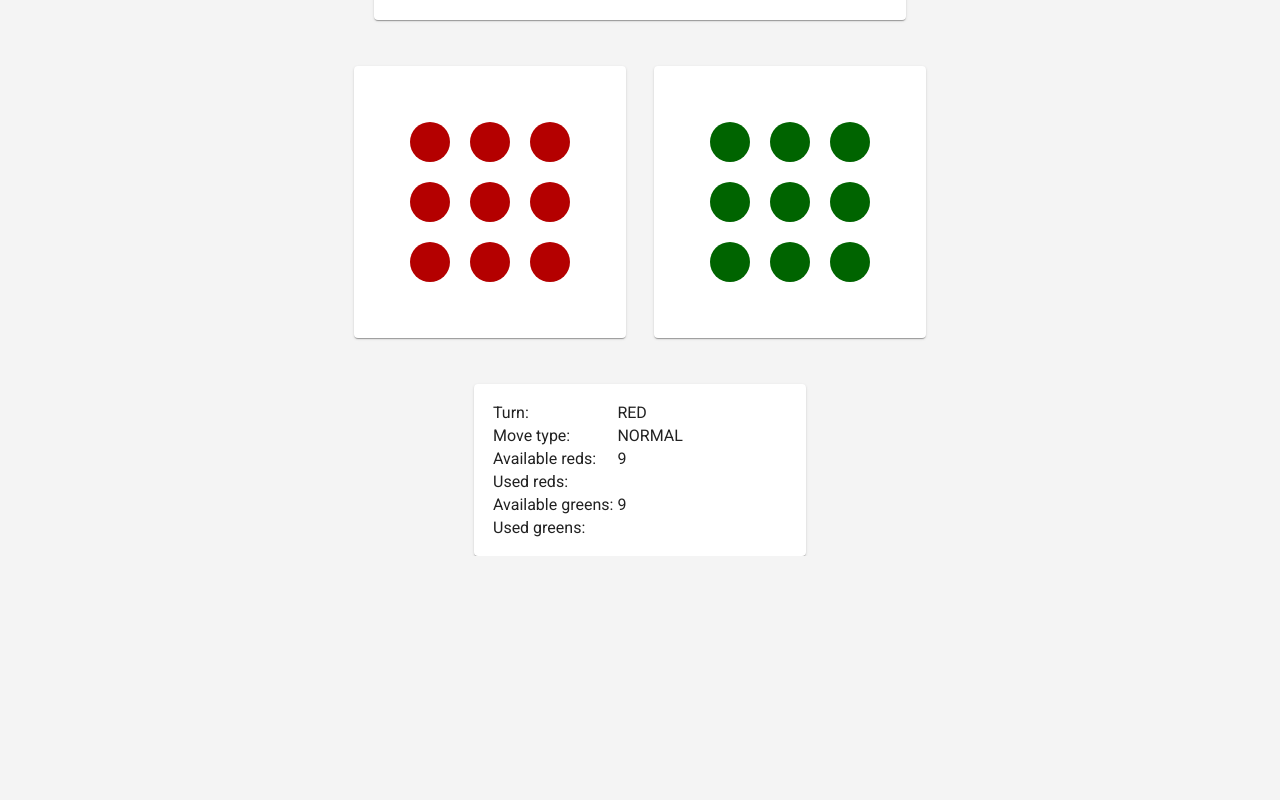
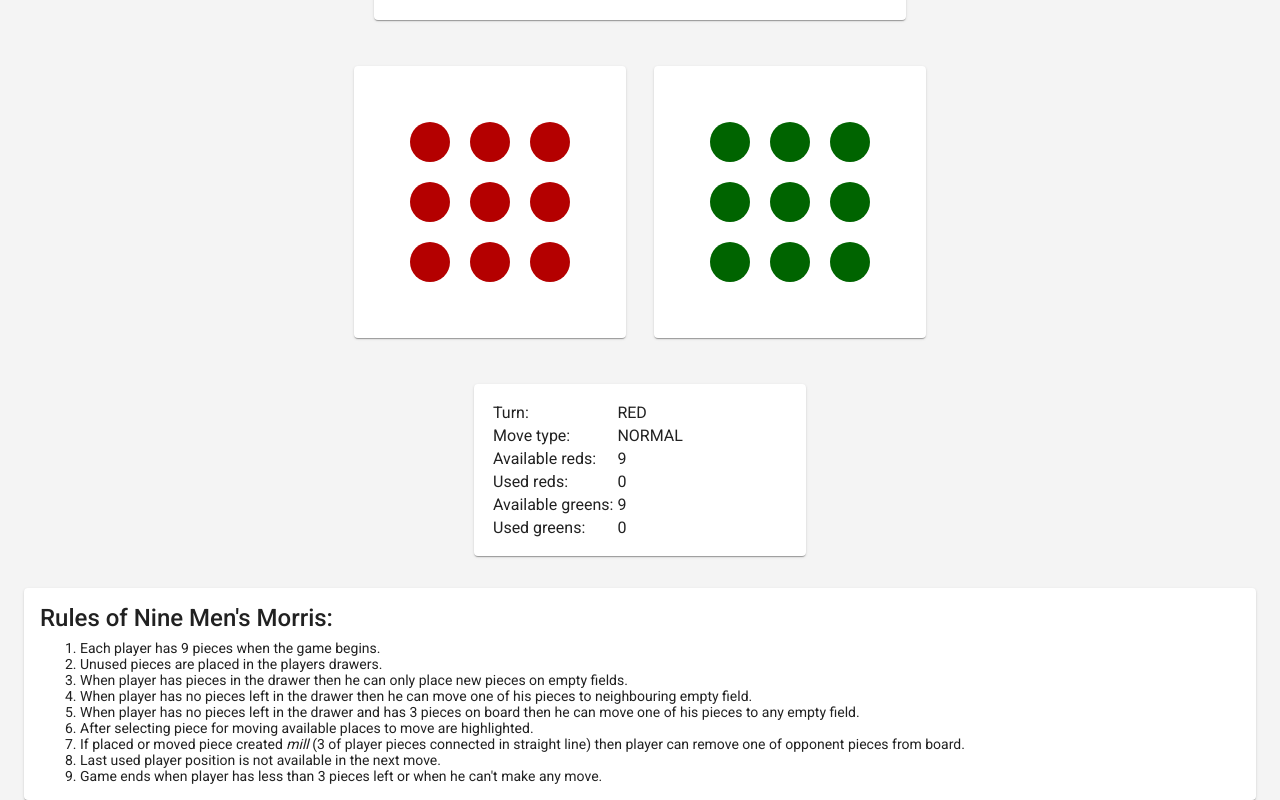
Before and after one commit to kp-marczynski/si-nine-mens-morris, an Angular app: page / in a window 1280 px wide. Shown: the part 583-1383 px from the top of the page. Before the commit the page ends 1139 px from the top, so only its background shows below. Built offline with nearby package versions, Linux system fonts and the light colour scheme.

Commit message:
added rules of game

```diff
--- a/src/app/game.component.html
+++ b/src/app/game.component.html
@@ -53,4 +53,20 @@
             </tr>
         </table>
     </mat-card>
+    <mat-card>
+        <mat-card-title>Rules of Nine Men's Morris:</mat-card-title>
+        <mat-card-content>
+            <ol>
+                <li>Each player has 9 pieces when the game begins.</li>
+                <li>Unused pieces are placed in the players drawers.</li>
+                <li>When player has pieces in the drawer then he can only place new pieces on empty fields.</li>
+                <li>When player has no pieces left in the drawer then he can move one of his pieces to neighbouring empty field.</li>
+                <li>When player has no pieces left in the drawer and has 3 pieces on board then he can move one of his pieces to any empty field.</li>
+                <li>After selecting piece for moving available places to move are highlighted.</li>
+                <li>If placed or moved piece created <em>mill</em> (3 of player pieces connected in straight line) then player can remove one of opponent pieces from board.</li>
+                <li>Last used player position is not available in the next move.</li>
+                <li>Game ends when player has less than 3 pieces left or when he can't make any move.</li>
+            </ol>
+        </mat-card-content>
+    </mat-card>
 </div>
--- a/src/app/model/game-state.model.ts
+++ b/src/app/model/game-state.model.ts
@@ -46,6 +46,9 @@ export class GameState implements IGameState {
         this.greenPlayerState = new PlayerState();
 
         this.allowedMoves = this.circles;
+
+        this.redPlayerState.usedPieces = 0;
+        this.greenPlayerState.usedPieces = 0;
     }
 
     setBaseRadiusSize(size: number) {
```
